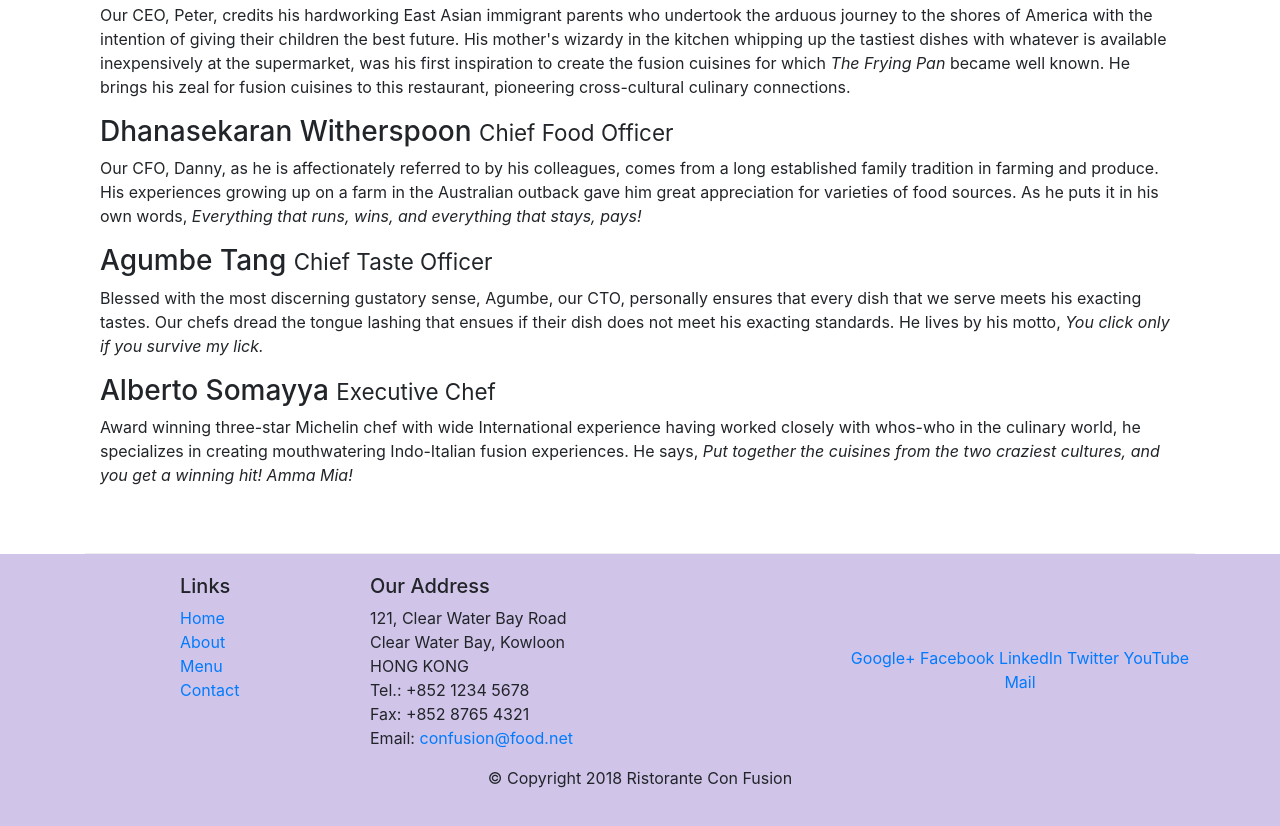
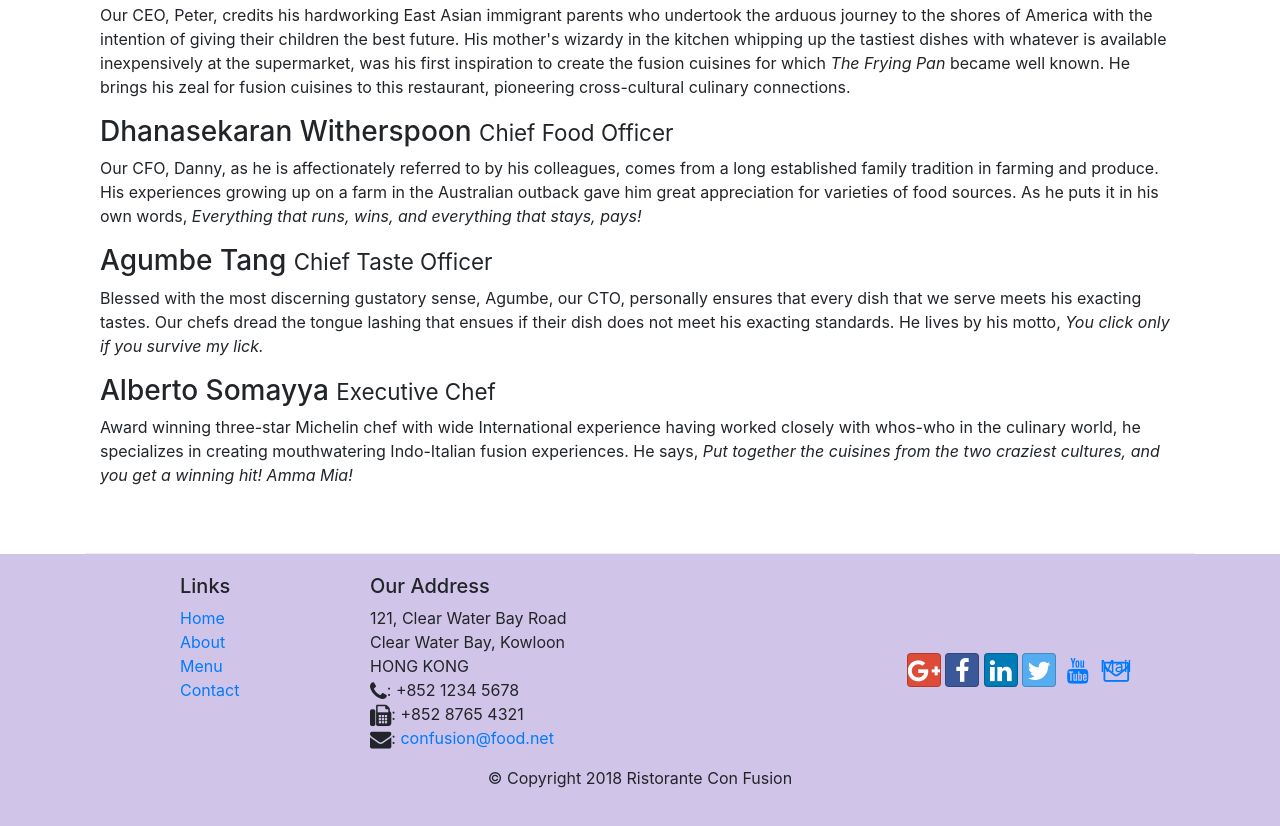
Before and after one commit to Chirag-Rathi/Con-fusion-Bootstrap, a website: page aboutus.html in a window 1280 px wide. Shown: the part 1000-1826 px from the top of the page. Drawn offline with nearby package versions, Linux system fonts and the light colour scheme.

Commit message:
icon fonts

```diff
--- a/aboutus.html
+++ b/aboutus.html
@@ -4,6 +4,8 @@
 <head>
 
     <link rel="stylesheet" href="node_modules/bootstrap/dist/css/bootstrap.min.css">
+    <link rel="stylesheet" href="node_modules/font-awesome/css/font-awesome.min.css">
+    <link rel="stylesheet" href="node_modules/bootstrap-social/bootstrap-social.css">
     <link rel="stylesheet" href="css/styles.css">
     <title>Ristorante Con Fusion: About Us</title>
 
@@ -18,10 +20,10 @@
             <a class="navbar-brand mr-auto" href="/index.html">Ristorante Con Fusion</a>
             <div class="collapse navbar-collapse" id="Navbar">
             <ul class="navbar-nav mr-auto">
-                <li class="nav-item"><a class="nav-link" href="/index.html">Home</a></li>
-                <li class="nav-item active"><a class="nav-link" href="#">About</a></li>
-                <li class="nav-item"><a class="nav-link" href="#">Menu</a></li>
-                <li class="nav-item"><a class="nav-link" href="#">Contact</a></li>
+                <li class="nav-item"><a class="nav-link" href="/index.html"><span class="fa fa-home fa-lg"></span> Home</a></li>
+                <li class="nav-item active"><a class="nav-link" href="#"><span class="fa fa-info fa-lg"></span> About</a></li>
+                <li class="nav-item"><a class="nav-link" href="#"><span class="fa fa-list fa-lg"></span> Menu</a></li>
+                <li class="nav-item"><a class="nav-link" href="#"><span class="fa fa-address-card fa-lg"></span> Contact</a></li>
             </ul>
         </div>
         </div>
@@ -98,19 +100,19 @@
 		              121, Clear Water Bay Road<br>
 		              Clear Water Bay, Kowloon<br>
 		              HONG KONG<br>
-		              Tel.: +852 1234 5678<br>
-		              Fax: +852 8765 4321<br>
-		              Email: <a href="mailto:confusion@food.net">confusion@food.net</a>
+		              <i class="fa fa-phone fa-lg"></i>: +852 1234 5678<br>
+		              <i class="fa fa-fax fa-lg"></i>: +852 8765 4321<br>
+		              <i class="fa fa-envelope fa-lg"></i>: <a href="mailto:confusion@food.net">confusion@food.net</a>
 		           </address>
                 </div>
                 <div class="col-12 col-sm-4 align-self-center">
                     <div class="text-center">
-                        <a href="http://google.com/+">Google+</a>
-                        <a href="http://www.facebook.com/profile.php?id=">Facebook</a>
-                        <a href="http://www.linkedin.com/in/">LinkedIn</a>
-                        <a href="http://twitter.com/">Twitter</a>
-                        <a href="http://youtube.com/">YouTube</a>
-                        <a href="mailto:">Mail</a>
+                        <a class="btn btn-social-icon btn-google" href="http://google.com/+"><i class="fa fa-google-plus fa-lg"></i></a>
+                        <a class="btn btn-social-icon btn-facebook" href="http://www.facebook.com/profile.php?id="><i class="fa fa-facebook fa-lg"></i></a>
+                        <a class="btn btn-social-icon btn-linkedin" href="http://www.linkedin.com/in/"><i class="fa fa-linkedin fa-lg"></i></a>
+                        <a class="btn btn-social-icon btn-twitter" href="http://twitter.com/"><i class="fa fa-twitter fa-lg"></i></a>
+                        <a class="btn btn-social-icon btn-youtube" href="http://youtube.com/"><i class="fa fa-youtube fa-lg"></i></a>
+                        <a class="btn btn-social-icon" href="mailto:"><i class="fa fa-envelope-o fa-lg"></i>Mail</a>
                     </div>
                 </div>
            </div>
--- a/package.json
+++ b/package.json
@@ -15,6 +15,8 @@
   },
   "dependencies": {
     "bootstrap": "^4.0.0",
+    "bootstrap-social": "^5.1.1",
+    "font-awesome": "^4.7.0",
     "jquery": "^3.3.1",
     "popper.js": "^1.12.9"
   }
```
Also changed, not shown: index.html (+15 -13 lines), 1 other file.
